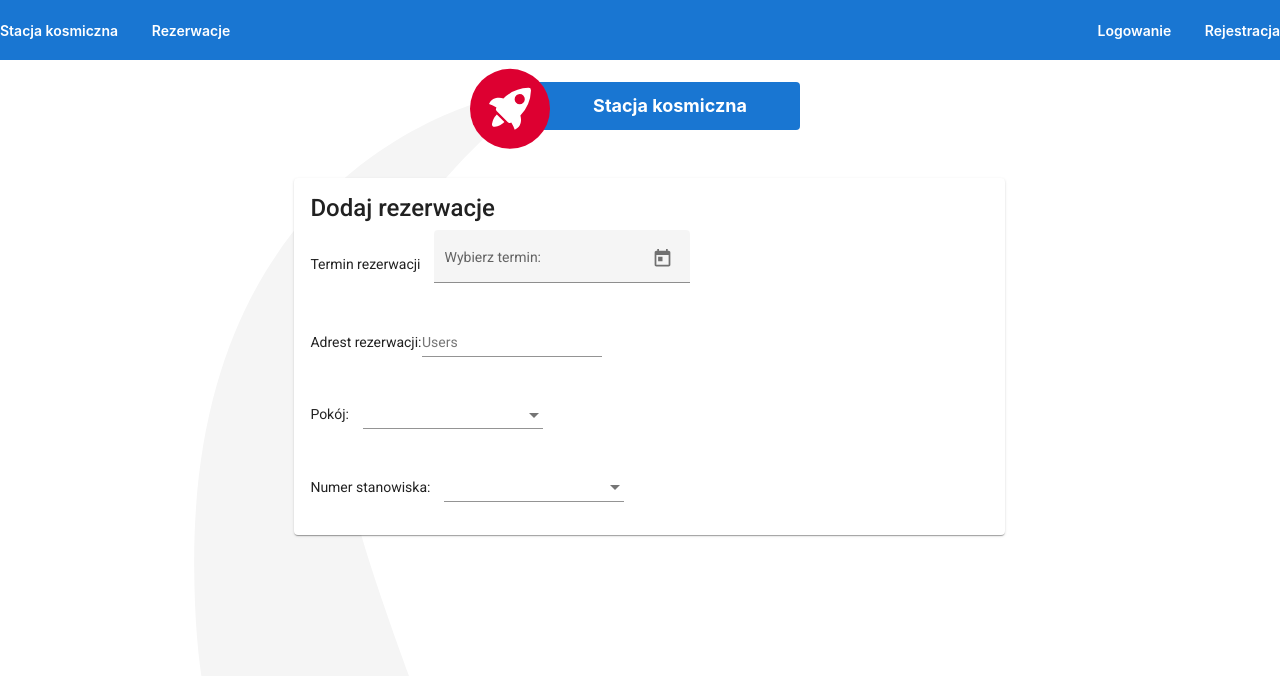
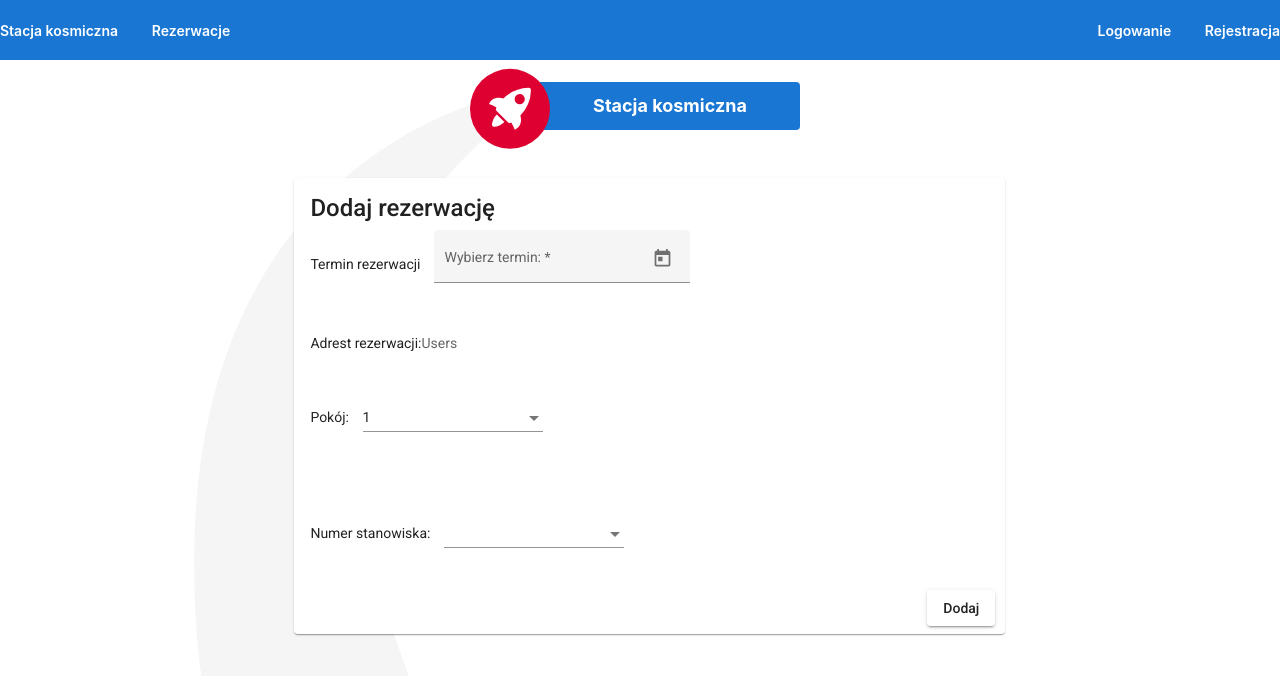
Before and after one commit to perevist/PZ_space_station_frontend, an Angular app: page /add-reservation in a window 1280 px wide. Shown: the top 676 px of the page. Built offline with nearby package versions, Linux system fonts and the light colour scheme.

Commit message:
Done new resrvation page

```diff
--- a/src/app/add-reservation/add-reservation.component.css
+++ b/src/app/add-reservation/add-reservation.component.css
@@ -6,3 +6,12 @@
 .input-form{
   left: 2%;
 }
+
+.chips-form{
+  width: 70%;
+  left: 4%;
+}
+
+.button-field{
+  left: 90%;
+}
--- a/src/app/add-reservation/add-reservation.component.html
+++ b/src/app/add-reservation/add-reservation.component.html
@@ -1,12 +1,12 @@
 <mat-card class="card">
     <mat-card-title>
-        Dodaj rezerwacje
+        Dodaj rezerwację
     </mat-card-title>
     <mat-card-content>
         <mat-label>Termin rezerwacji</mat-label>
         <mat-form-field appearance="fill" class="input-form">
             <mat-label>Wybierz termin:</mat-label>
-            <mat-date-range-input [rangePicker]="picker">
+            <mat-date-range-input [rangePicker]="picker" required>
               <input matStartDate placeholder="Początek">
               <input matEndDate placeholder="Koniec">
             </mat-date-range-input>
@@ -21,21 +21,39 @@
     <mat-card-content>
         <mat-label>Pokój:</mat-label>
         <mat-form-field apperance="fill" class="input-form">
-            <mat-select>
+            <mat-select #Room [value]="1">
                 <mat-option *ngFor="let room of rooms" [value]="room">
                     {{room}}
                 </mat-option>
             </mat-select>
         </mat-form-field>
+
+        <mat-form-field class="chips-form" appearance="none">
+            <mat-chip-list #chipList aria-label="WorkSites" class="mat-chip-list-wrapper" required>
+              <mat-chip *ngFor="let workSite of reservatedWorkSites" [selectable]="selectableWorkSitesChips"
+                       [removable]="removableWorkSitesChips" (removed)="remove(workSite)">
+                 Pokój:{{workSite.room}} Miejsce:{{workSite.workSite}}
+                <mat-icon matChipRemove *ngIf="removableWorkSitesChips">cancel</mat-icon>
+              </mat-chip>
+            </mat-chip-list>
+          </mat-form-field>
+
+
     </mat-card-content>
     <mat-card-content>
         <mat-label>Numer stanowiska:</mat-label>
         <mat-form-field apperance="fill" class="input-form">
-            <mat-select>
+            <mat-select #WorkSite (valueChange)="add(Room.value, WorkSite.value)">
                 <mat-option *ngFor="let workSite of workSitesIds" [value]="workSite">
                     {{workSite}}
                 </mat-option>
             </mat-select>
         </mat-form-field>
     </mat-card-content>
+
+    <mat-card-actions>
+        <button mat-raised-button class="button-field">
+            Dodaj
+        </button>
+    </mat-card-actions>
 </mat-card>
--- a/src/app/add-reservation/add-reservation.component.ts
+++ b/src/app/add-reservation/add-reservation.component.ts
@@ -1,5 +1,9 @@
 import { Component, OnInit } from '@angular/core';
 
+export interface ReservatedWorkSite{
+  room: number;
+  workSite: number;
+}
 
 
 @Component({
@@ -7,6 +11,11 @@ import { Component, OnInit } from '@angular/core';
   styleUrls: ['./add-reservation.component.css']
 })
 export class AddReservationComponent implements OnInit {
+  reservatedWorkSites: ReservatedWorkSite[] = [];
+  visibleWorkSitesChips = true;
+  selectableWorkSitesChips = true;
+  removableWorkSitesChips = true;
+  addOnBlurWorkSitesChips = true;
 
   rooms: number[] = [1, 2, 3, 4, 5]; //TODO Zmienić przykład na interface z bazy danych
   workSitesIds: number[] = [1, 2, 3, 4, 5] //TODO Zmienić przykład na interface z bazy danych
@@ -16,4 +25,20 @@ export class AddReservationComponent implements OnInit {
 
   }
 
+  add(room:number, workSite:number):void{
+    this.reservatedWorkSites.push({room: room, workSite:workSite});
+    const index = this.workSitesIds.indexOf(workSite);
+    this.workSitesIds.splice(index, 1);
+  }
+
+  remove(workSite: ReservatedWorkSite): void{
+    const index = this.reservatedWorkSites.indexOf(workSite);
+
+    if (index >= 0){
+      this.reservatedWorkSites.splice(index, 1);
+      this.workSitesIds.push(workSite.workSite);
+      this.workSitesIds.sort();
+    }
+  }
+
 }
--- a/src/app/login-input/login-input.component.css
+++ b/src/app/login-input/login-input.component.css
@@ -7,7 +7,3 @@
     width: 53%;
     left: 23%;
 }
-
-.label-header{
-    left: 50px;
-}
--- a/src/app/login-input/login-input.component.html
+++ b/src/app/login-input/login-input.component.html
@@ -13,7 +13,7 @@
 
     <mat-card-content>
 
-    <mat-form-field appearance="fill" [floatLabel]="passwordValue" class="input-form-field" hintLabel="Max 30 znaków">
+    <mat-form-field appearance="fill" [floatLabel]="passwordValue" class="input-form-field" hintLabel="Max 30 znaków" [formGroup]="passwordControl">
         <mat-label>Hasło</mat-label>
         <input matInput [type]="hide ? 'password' : 'text'" formControlName="password" required placeholder="Hasło" #password minlength="6" maxlength="30">
         <mat-icon matSuffix (click)="hide = !hide">{{hide ? 'visibility_off' : 'visibility'}}</mat-icon>
--- a/src/app/login-input/login-input.component.ts
+++ b/src/app/login-input/login-input.component.ts
@@ -1,11 +1,15 @@
-import { Component } from '@angular/core';
+import { Component, OnInit } from '@angular/core';
+import { FormControl, FormGroup, Validators } from '@angular/forms';
 
 @Component({
   selector: 'app-login-input',
   templateUrl: './login-input.component.html',
   styleUrls: ['./login-input.component.css']
 })
-export class LoginInputComponent {
+export class LoginInputComponent{
+  passwordControl: FormGroup = new FormGroup({
+    password: new FormControl('', [Validators.required, Validators.min(3)])
+  })
   hide = true;
   constructor() { }
 
--- a/src/app/reservations-table/reservations-table.component.css
+++ b/src/app/reservations-table/reservations-table.component.css
@@ -11,5 +11,6 @@ table {
 }
 
 .button-class{
-  align-self: center;
+  top: 3%;
+  left: 1%;
 }
--- a/src/app/reservations-table/reservations-table.component.html
+++ b/src/app/reservations-table/reservations-table.component.html
@@ -47,4 +47,4 @@
       [pageSizeOptions]="[5, 10, 20]">
   </mat-paginator>-->
 </div>
-<button class="button-class" mat-raised-button onclick="window.location.href=['/add-reservation']" >Add</button>
+<button class="button-class" mat-raised-button onclick="window.location.href=['/add-reservation']" >Dodaj rezerwację</button>
--- a/src/app/users-chips/users-chips.component.css
+++ b/src/app/users-chips/users-chips.component.css
@@ -0,0 +1,3 @@
+.chips-form-field{
+    width: 80%;
+}
--- a/src/app/users-chips/users-chips.component.html
+++ b/src/app/users-chips/users-chips.component.html
@@ -1,6 +1,6 @@
-<mat-form-field>
+<mat-form-field class="chips-form-field" appearance="none">
     <mat-label>Users</mat-label>
-    <mat-chip-list #chipList aria-label="Users selection" class="mat-chip-list">
+    <mat-chip-list #chipList aria-label="Users selection">
       <mat-chip *ngFor="let user of users" [selectable]="selectable"
                [removable]="removable" (removed)="remove(user)">
         {{user}}
```
Also changed, not shown: src/app/app.component.html (+6 -2 lines).
